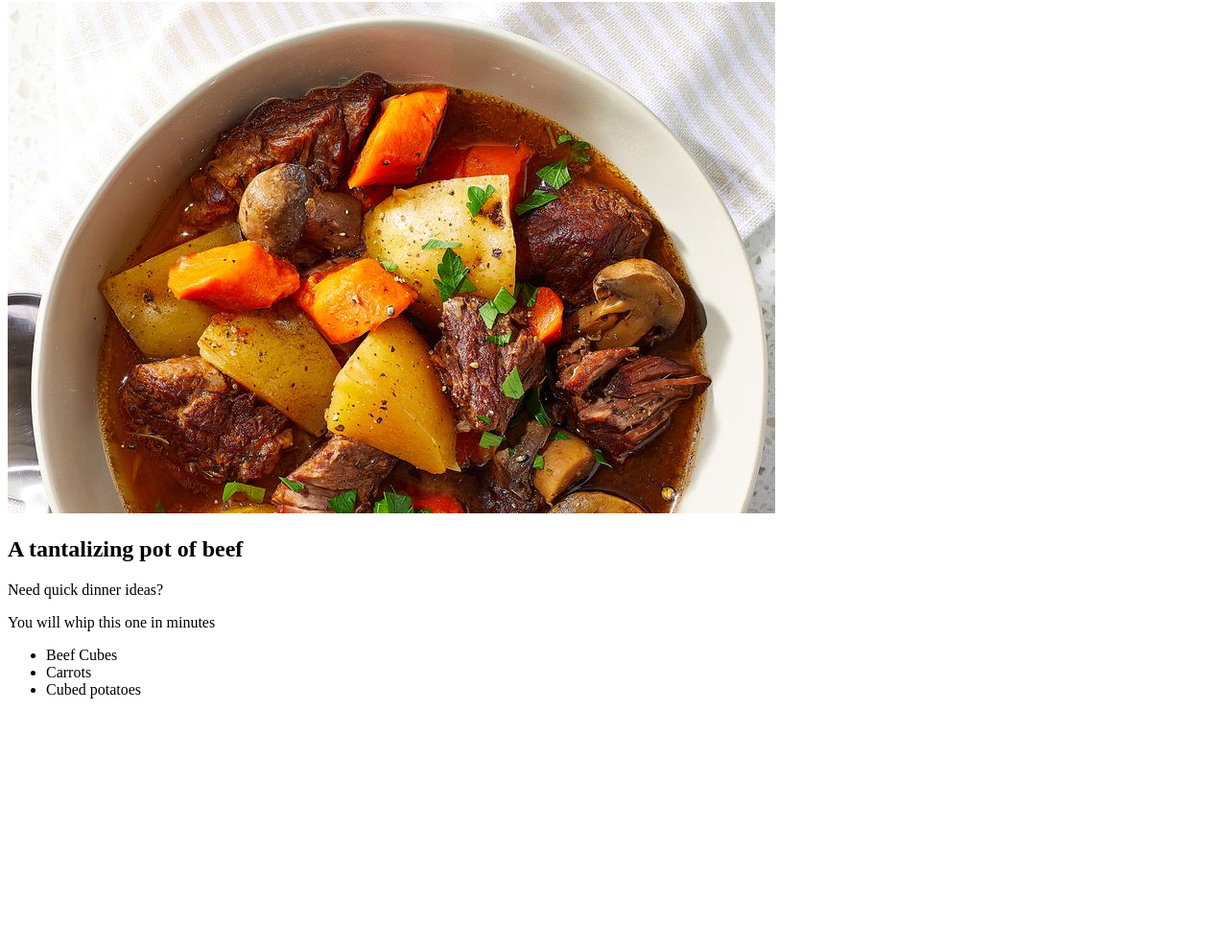
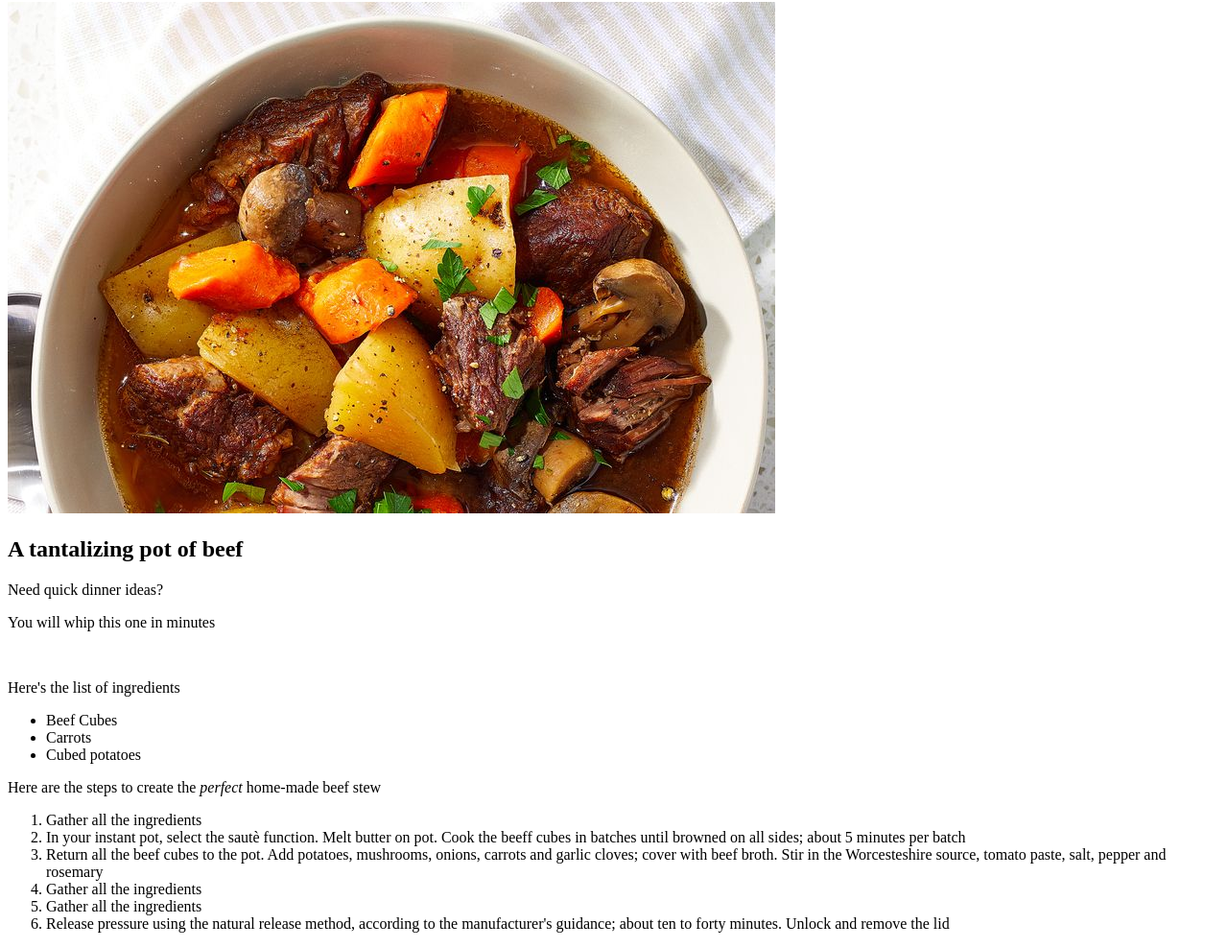
Before and after one commit to Jack-Nesta/odin-recipes, a plain HTML site: page recipes/beef-stew.html in a window 1280 px wide. Shown: the part 78-1066 px from the top of the page at 96% size. Before the commit the page ends 822 px from the top, so only its background shows below. Drawn offline with Linux system fonts and the light colour scheme.

Commit message:
Built up the index file to include additional content

```diff
--- a/recipes/beef-stew.html
+++ b/recipes/beef-stew.html
@@ -13,13 +13,29 @@
     <h2>A tantalizing pot of beef</h2>
     <p>Need quick dinner ideas?</p>
     <p>You will whip this one in minutes</p>
+    <br>
+<p> Here's the list of ingredients</p>
+
     <ul>
         <li> Beef Cubes</li>
         <li> Carrots</li>
         <li> Cubed potatoes</li>
 
     </ul>
+    <p> Here are the steps to create the <em>perfect</em> home-made beef stew</p>
+    <ol>
+        <li>Gather all the ingredients</li>
+        <li>In your instant pot, select the sautè function. Melt butter on pot. Cook the beeff cubes in batches until
+            browned on all sides; about 5 minutes per batch</li>
+        <li>Return all the beef cubes to the pot. Add potatoes, mushrooms, onions, carrots and garlic cloves; cover with
+            beef broth.
+            Stir in the Worcesteshire source, tomato paste, salt, pepper and rosemary</li>
+        <li>Gather all the ingredients</li>
+        <li>Gather all the ingredients</li>
+        <li> Release pressure using the natural release method, according to the manufacturer's guidance; about ten to forty minutes. Unlock and remove the lid</li>
 
+
+    </ol>
 </body>
 
 </html>
```
Also changed, not shown: 1 other file.
